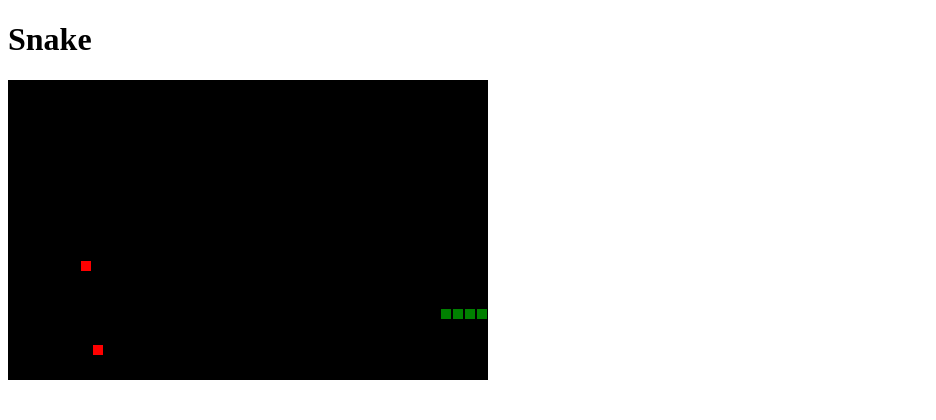
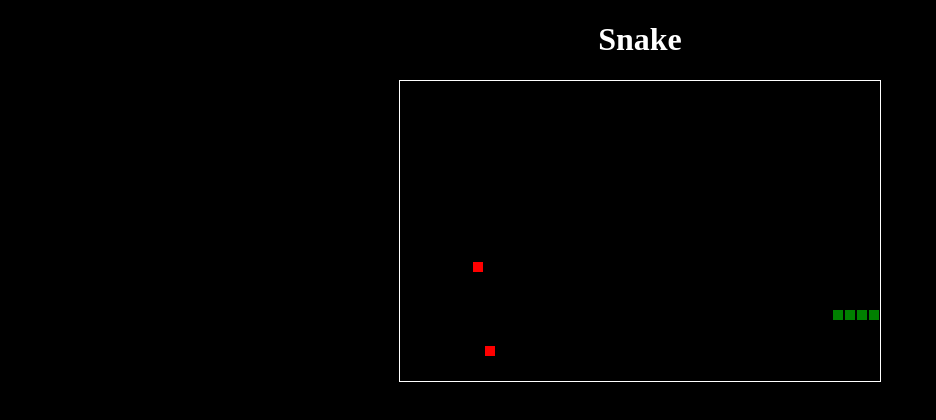
Before and after one commit to tlicata/snake, a plain HTML site: page index.html in a window 1280 px wide. Shown: the whole page, without its empty margins (0-936 px from the left). Drawn offline with nearby package versions, Linux system fonts and the light colour scheme.

Commit message:
add some styling

```diff
--- a/app.js
+++ b/app.js
@@ -52,7 +52,10 @@ $(document).ready(function () {
 
   var displayBoard = function (board) {
     var totalWidth = BOARD_WIDTH * (SQUARE_WIDTH + (SQUARE_BORDER_WIDTH * 2));
-    var container = $("#game").css("width", totalWidth + "px");
+    var container = $("#game").css({
+      border: "solid white 1px",
+      width: totalWidth + "px"
+    });
     var n = board.length;
     for (var i = 0; i < n; i++) {
       var square = container.find("#"+i);
--- a/styles.css
+++ b/styles.css
@@ -1,4 +1,11 @@
+body {
+    background: black;
+    color: white;
+    text-align: center;
+}
+
 #game {
+    margin: 0 auto;
     overflow: hidden;
 }
 .square {
```
